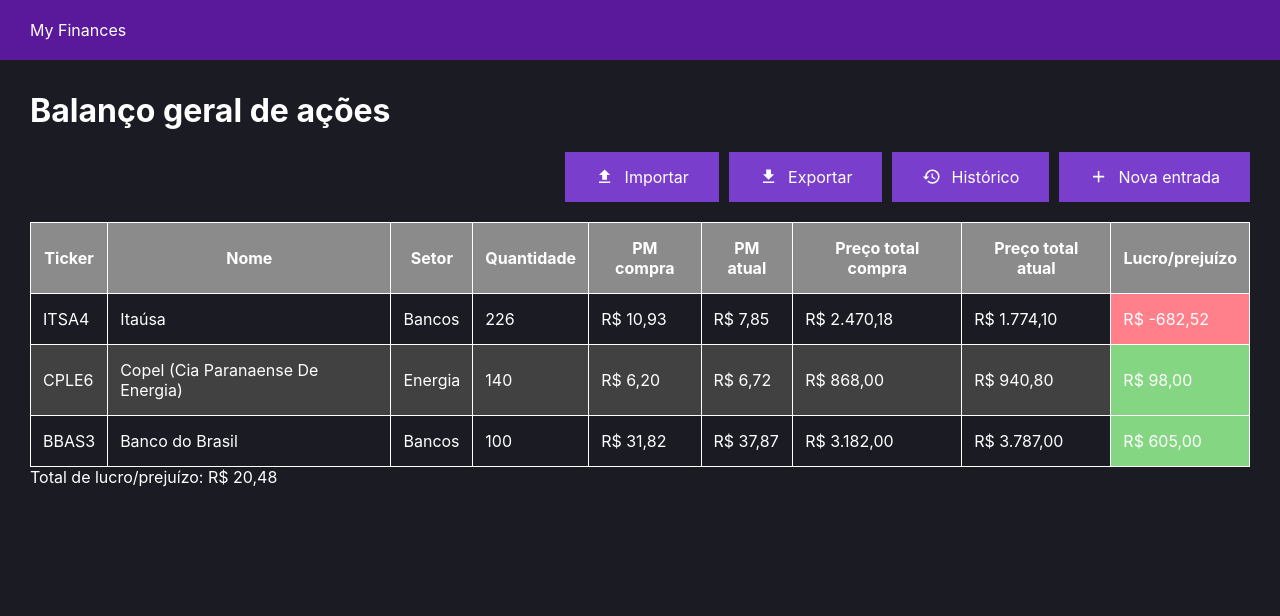
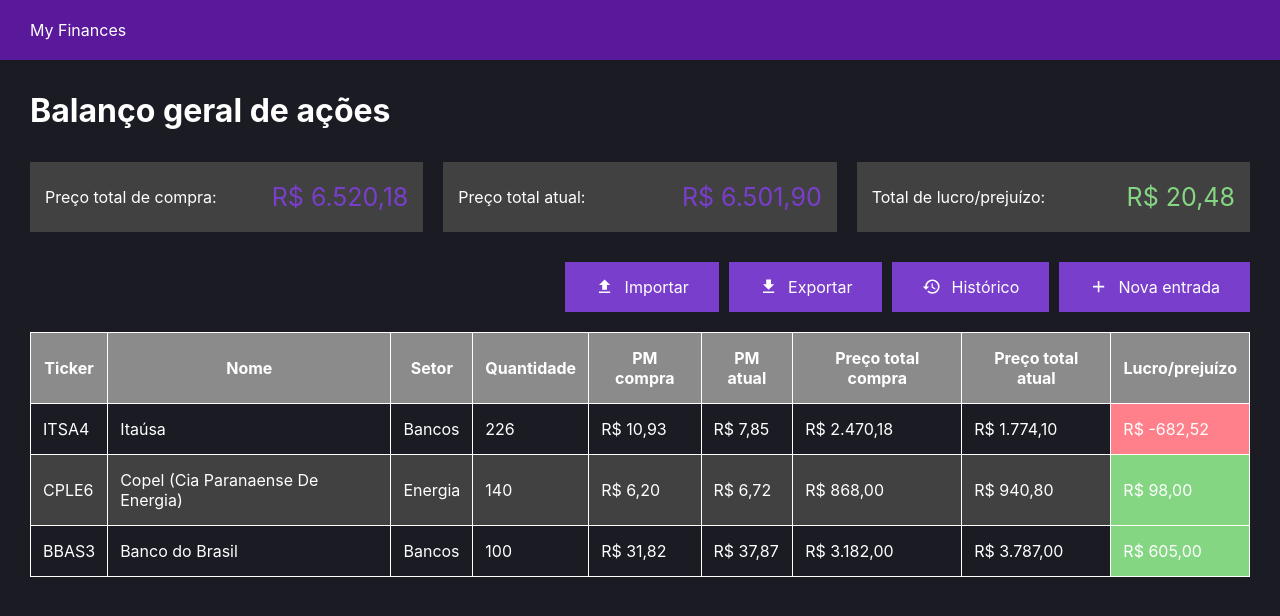
Before and after one commit to leticiaDomingues/my-finances, a React (Create React App) app: page /acoes in a window 1280 px wide. Shown: the top 616 px of the page. Built offline with nearby package versions, Linux system fonts and the light colour scheme.

Commit message:
Stocks balance panel

```diff
--- a/src/components/table/Table.css
+++ b/src/components/table/Table.css
@@ -28,11 +28,3 @@
     background-color: #7a3ecc;
     cursor: pointer;
 }
-
-.Table td.profit {
-    background-color:#85d683;
-}
-
-.Table td.loss {
-    background-color: #ff808a;
-}
--- a/src/data/stocks.ts
+++ b/src/data/stocks.ts
@@ -55,7 +55,7 @@
     } as Stock
 ];
 
-const isProfitOrLossClass = (num: number) =>
+export const isProfitOrLossClass = (num: number) =>
     num >= 0 ? 'profit' : 'loss';
 
 export const StocksHeaders = [
--- a/src/views/stocks/Stocks.css
+++ b/src/views/stocks/Stocks.css
@@ -1,5 +1,39 @@
 .stocks {
     padding: 10px 30px 30px;
+}
+
+.stocks .balance {
+    display: flex;
+    flex-direction: row;
+    margin-bottom: 20px;
+}
+
+.stocks .balance .card {
+    flex: 1;
+    display: flex;
+    flex-direction: row;
+    align-items: center;
+    justify-content: space-between;
+    margin: 10px;
+    padding: 20px 15px;
+    background-color: #424141;
+}
+
+.stocks .balance .card:nth-child(1) {
+    margin-left: 0;
+}
+
+.stocks .balance .card:nth-child(3) {
+    margin-right: 0;
+}
+
+.stocks .balance .card p {
+    margin: 0;
+}
+
+.stocks .balance .card p:nth-child(2){
+    font-size: 25px;
+    color: #7a3ecc;
 }
 
 .stocks .actions {
@@ -36,3 +70,19 @@
 .stocks input[type=file] {
     display: none;
 }
+
+.stocks .balance .card p:nth-child(2).profit {
+    color: #85d683;
+}
+
+.stocks .balance .card p:nth-child(2).loss {
+    color: #ff808a;
+}
+
+.stocks .Table td.profit {
+    background-color:#85d683;
+}
+
+.stocks .Table td.loss {
+    background-color: #ff808a;
+}
--- a/src/views/stocks/Stocks.tsx
+++ b/src/views/stocks/Stocks.tsx
@@ -1,7 +1,7 @@
 import "./Stocks.css";
 import Table from "../../components/table/Table";
 import { MdHistory, MdAdd } from "react-icons/md";
-import StocksData, { StocksHeaders } from "../../data/stocks";
+import StocksData, { StocksHeaders, isProfitOrLossClass } from "../../data/stocks";
 import { currencyFormatter } from "../../utils/formatter";
 import { useState } from "react";
 import ExportButton from "../../components/export-button/ExportButton";
@@ -10,11 +10,29 @@
 const Stocks = () => {
     const [ stocks, setStocks ] = useState(StocksData);
 
+    const totalPurchasePrice = stocks.map(d => d.totalPurchasePrice).reduce((acc, curr) => acc + curr, 0);
+    const totalCurrentPrice = stocks.map(d => d.totalCurrentPrice).reduce((acc, curr) => acc + curr, 0);
     const profitOrLoss = stocks.map(d => d.profitLoss).reduce((acc, curr) => acc + curr, 0);
 
     return (
         <div className="stocks">
             <h1>Balanço geral de ações</h1>
+            <div className="balance">
+                <div className="card">
+                    <p>Preço total de compra:</p>
+                    <p>{currencyFormatter(totalPurchasePrice)}</p>
+                </div>
+                <div className="card">
+                    <p>Preço total atual:</p>
+                    <p>{currencyFormatter(totalCurrentPrice)}</p>
+                </div>
+                <div className="card">
+                    <p>Total de lucro/prejuízo:</p>
+                    <p className={isProfitOrLossClass(profitOrLoss)}>
+                        {currencyFormatter(profitOrLoss)}
+                    </p>
+                </div>
+            </div>
             <div className="actions">
                 <ImportButton onLoad={setStocks}/>
                 <ExportButton fileName="stocks" data={stocks} />
@@ -29,7 +47,6 @@
 
             </div>
             <Table headers={StocksHeaders} data={stocks}/>
-            Total de lucro/prejuízo: {currencyFormatter(profitOrLoss)}
         </div>
     );
 };
```
